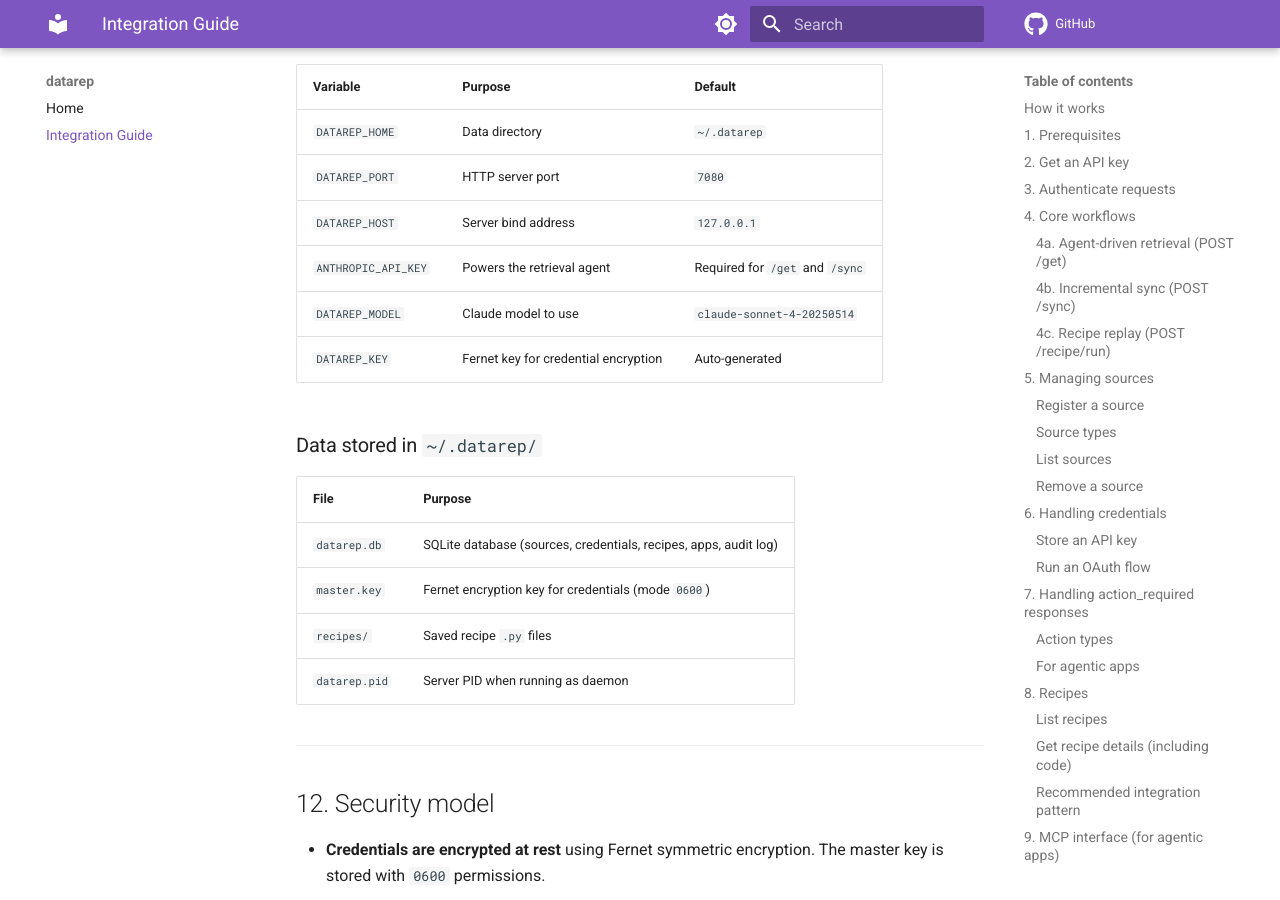
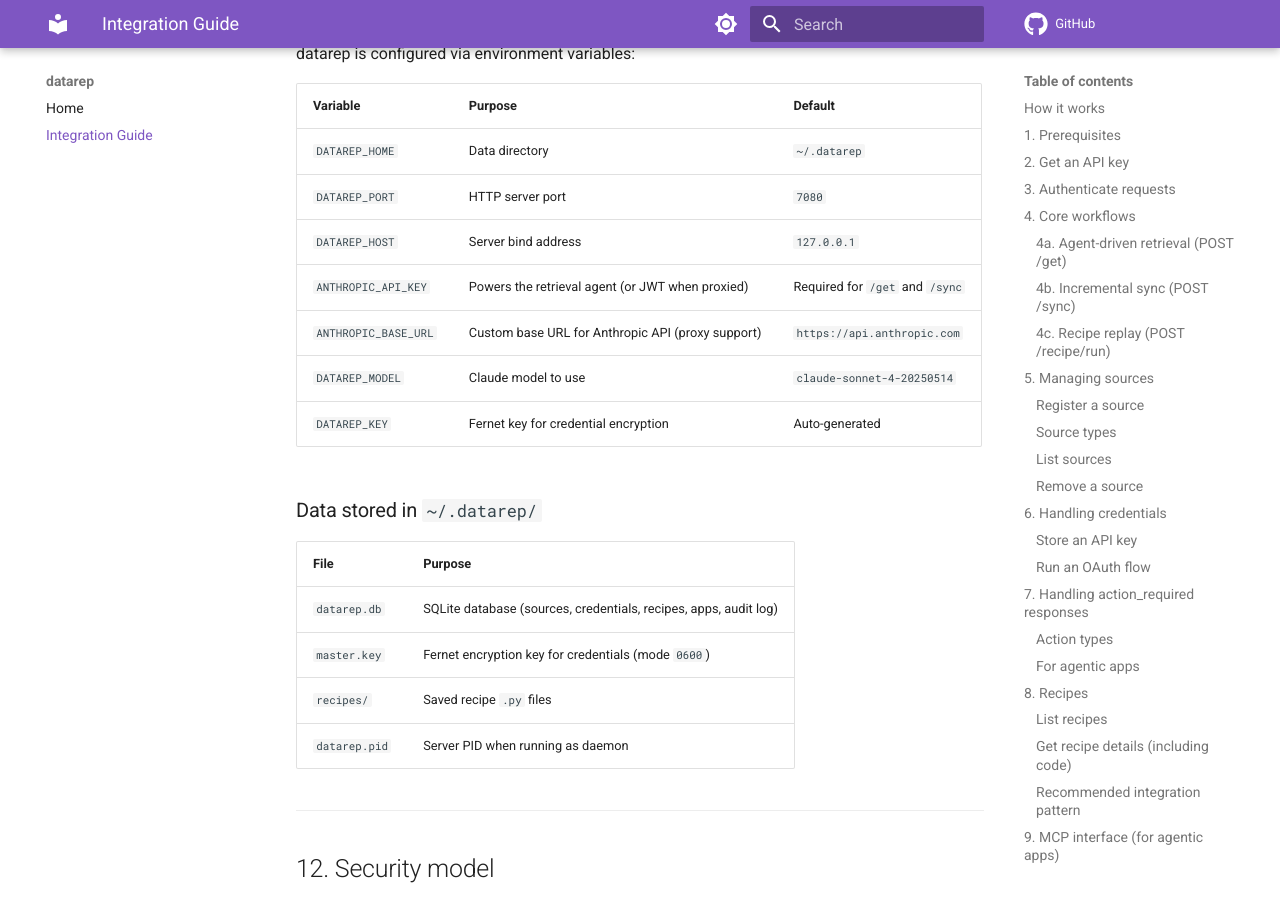
Before and after one commit to datarep-ai/datarep-docs, an MkDocs documentation site: the page built from docs/integration-guide.md, in a window 1280 px wide and 900 px high, scrolled down 12133 px. Built offline with MkDocs 1.6.1 and Material for MkDocs 9.7.7, drawn with Linux system fonts in a browser that asks for light colours; comment, search, counter and statistics services are not loaded; some of the changed text lies outside the part shown.

Commit message:
Sync integration guide: document ANTHROPIC_BASE_URL proxy support
Mirrors datarep/datarep#3 — adds the new ANTHROPIC_BASE_URL env var
to the config table and MCP setup example.

Made-with: Cursor

```diff
--- a/docs/integration-guide.md
+++ b/docs/integration-guide.md
@@ -390,7 +390,8 @@ Add datarep to your MCP config (e.g., in Cursor, Claude Desktop, or your app's M
       "command": "python",
       "args": ["-m", "datarep.mcp_server"],
       "env": {
-        "ANTHROPIC_API_KEY": "<key>"
+        "ANTHROPIC_API_KEY": "<key-or-jwt>",
+        "ANTHROPIC_BASE_URL": "https://your-proxy.example.com"
       }
     }
   }
@@ -501,7 +502,8 @@ datarep is configured via environment variables:
 | `DATAREP_HOME` | Data directory | `~/.datarep` |
 | `DATAREP_PORT` | HTTP server port | `7080` |
 | `DATAREP_HOST` | Server bind address | `127.0.0.1` |
-| `ANTHROPIC_API_KEY` | Powers the retrieval agent | Required for `/get` and `/sync` |
+| `ANTHROPIC_API_KEY` | Powers the retrieval agent (or JWT when proxied) | Required for `/get` and `/sync` |
+| `ANTHROPIC_BASE_URL` | Custom base URL for Anthropic API (proxy support) | `https://api.anthropic.com` |
 | `DATAREP_MODEL` | Claude model to use | `claude-sonnet-4-20250514` |
 | `DATAREP_KEY` | Fernet key for credential encryption | Auto-generated |
 
```
